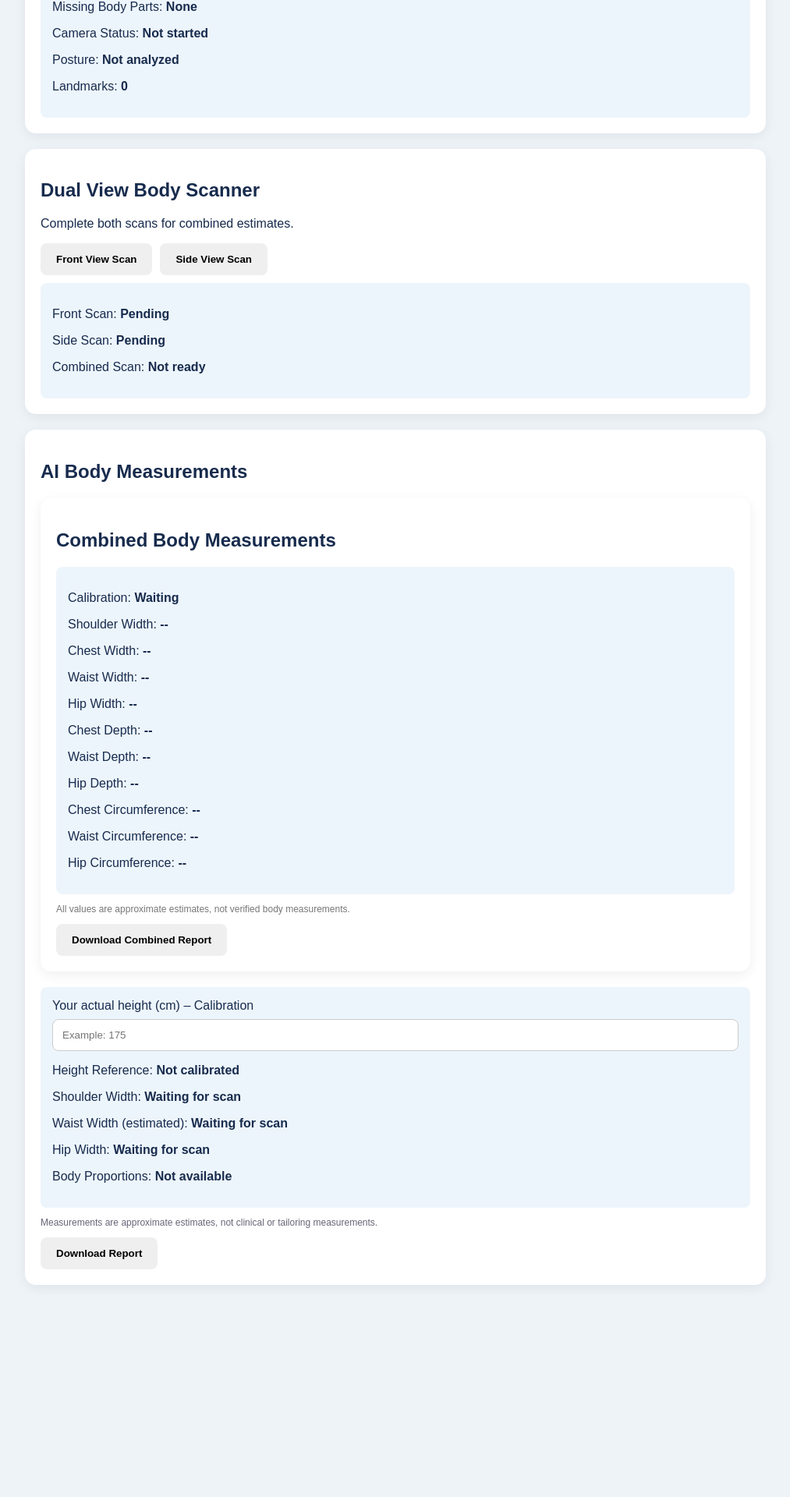
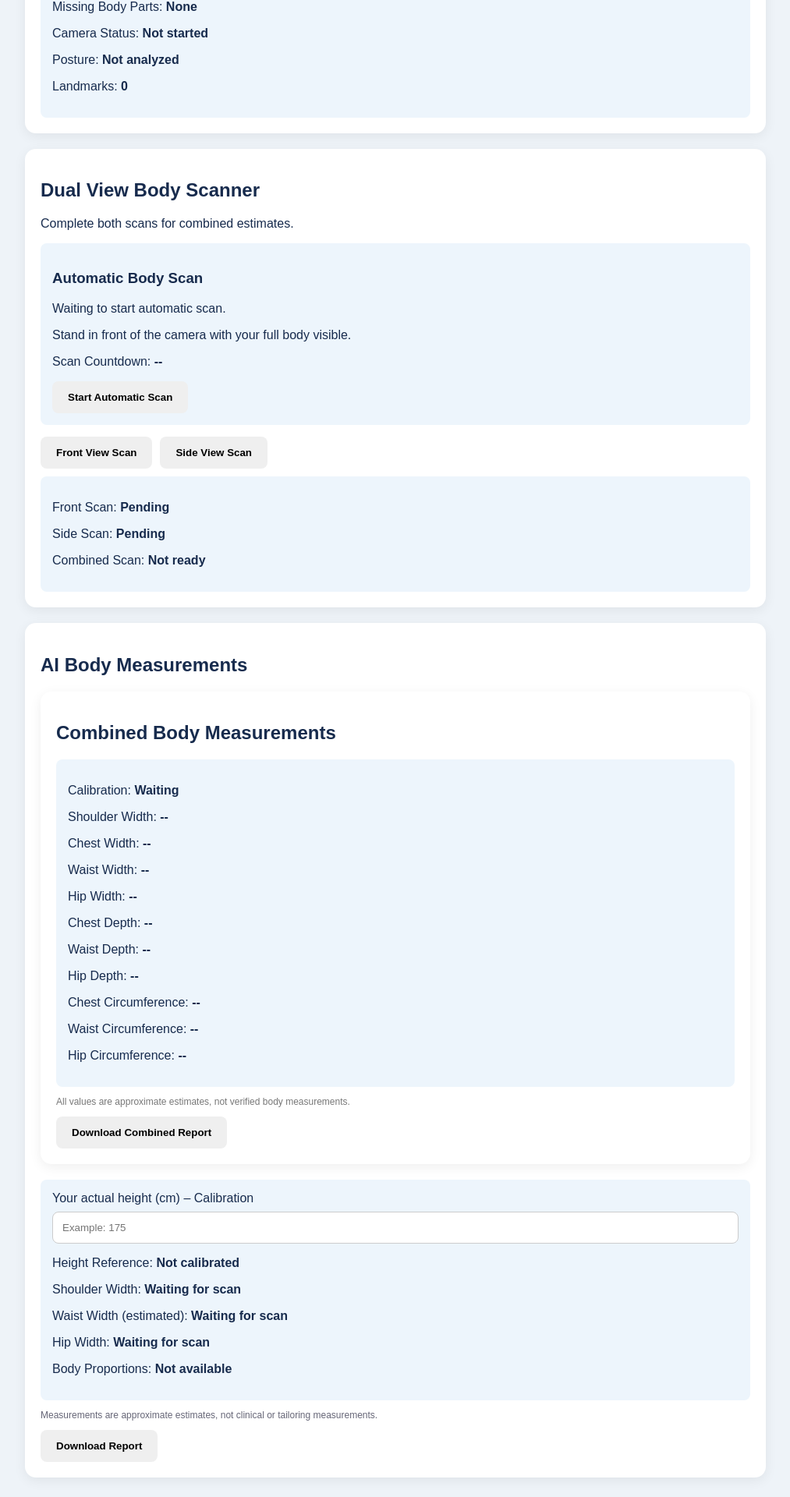
Before and after one commit to melakutirago339-boop/AI-BODY-SCANNER, a Flask app: page / in a window 1280 px wide. Shown: the part 967-2887 px from the top of the page at 78% size, without its empty margins (133-1146 px from the left). Before the commit the page ends 2615 px from the top, so only its background shows below. Run offline with Flask 3, Linux system fonts and the light colour scheme; some libraries are stand-ins or nearby versions.

Commit message:
Improve AI Body Scanner status messages
Added automatic body scan section with countdown and instructions.

```diff
--- a/templates/index.html
+++ b/templates/index.html
@@ -134,6 +134,17 @@ button:disabled{opacity:.5}
 <h2>Dual View Body Scanner</h2>
 
 <p>Complete both scans for combined estimates.</p>
+ <div class="result">
+  <h3>Automatic Body Scan</h3>
+  <p id="autoScanStatus">Waiting to start automatic scan.</p>
+  <p id="autoScanInstruction">
+    Stand in front of the camera with your full body visible.
+  </p>
+  <p>Scan Countdown: <strong id="autoCountdown">--</strong></p>
+  <button id="autoScanButton" onclick="startAutoScan()">
+    Start Automatic Scan
+  </button>
+</div>
 
 <div class="controls">
 <button id="frontScanButton" onclick="captureView('front')">
@@ -218,7 +229,32 @@ let latestPose=null;
 
 let frontScan=null;
 let sideScan=null;
+let autoScanActive = false;
+let stableFrames = 0;
+let scanCountdown = 5;
+let countdownTimer = null;
 
+function startAutoScan(){
+
+ if(!cameraStream){
+  document.getElementById("autoScanStatus").textContent =
+   "Please start the camera first.";
+  return;
+ }
+
+ if(autoScanActive)return;
+
+ autoScanActive = true;
+ stableFrames = 0;
+
+ document.getElementById("autoScanStatus").textContent =
+  "Checking full body visibility...";
+
+ document.getElementById("autoScanInstruction").textContent =
+  "Stand still, face the camera, and keep your full body visible.";
+
+ document.getElementById("autoScanButton").disabled = true;
+}
 
 function captureView(view){
 
```
